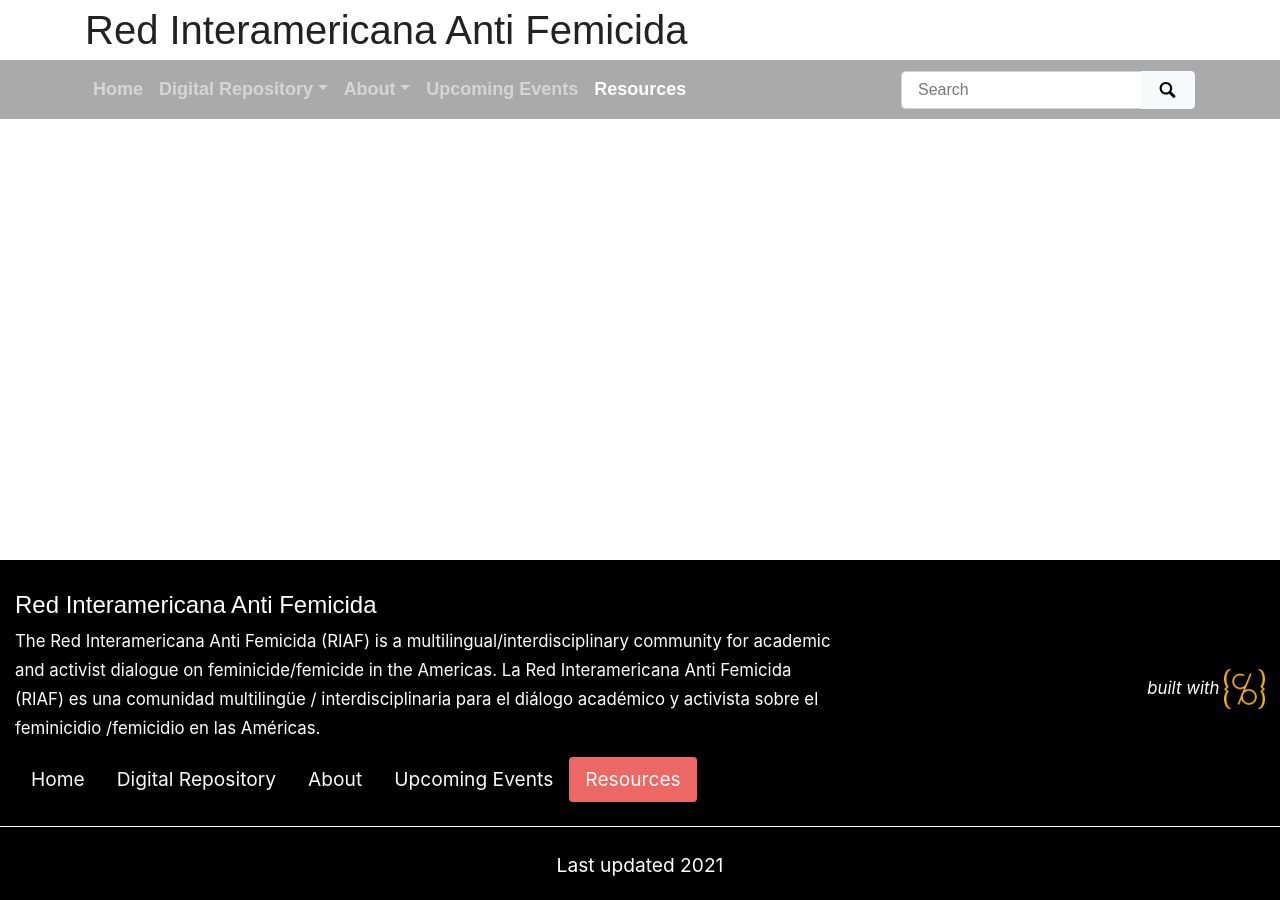
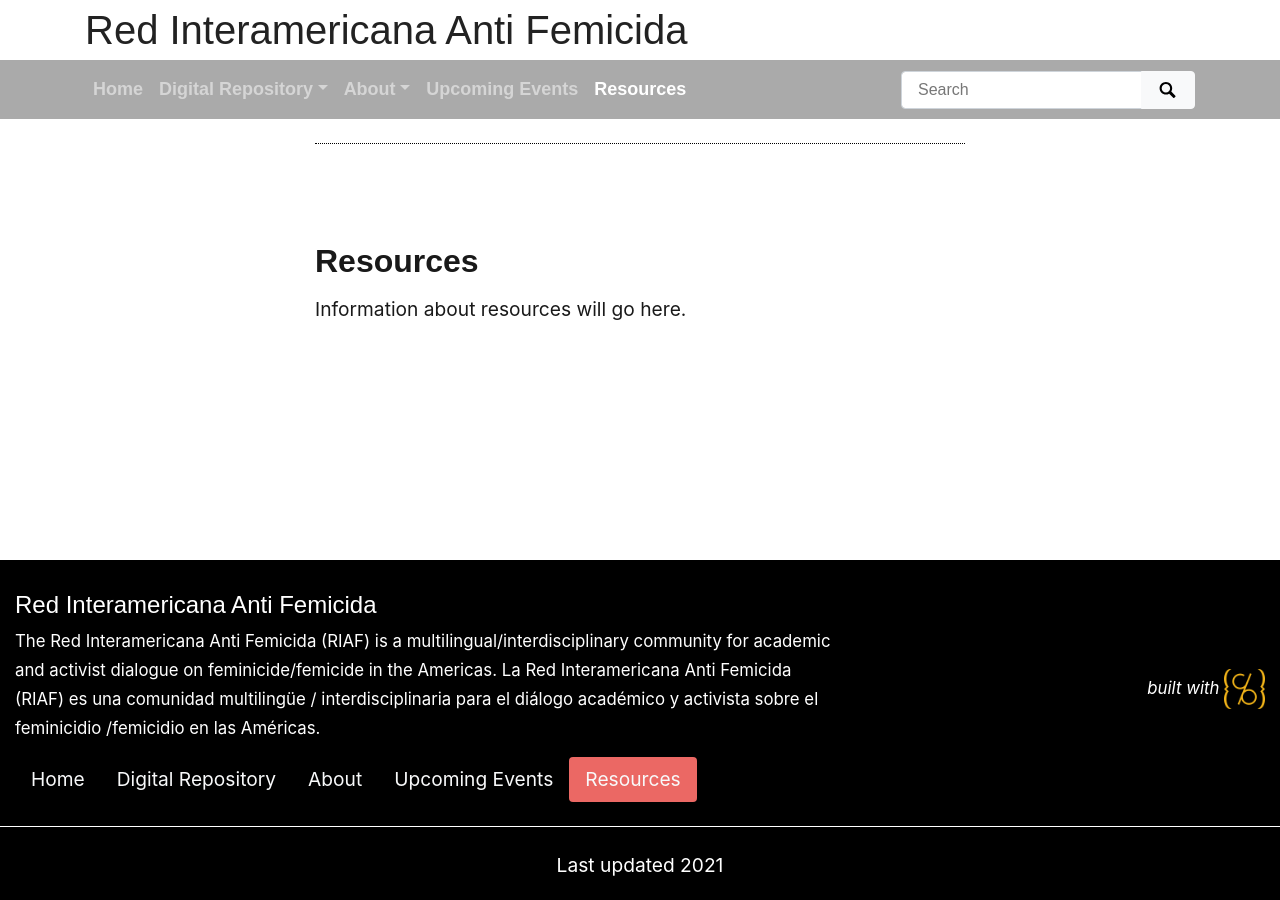
Before and after one commit to riaf-red/riaf-red.github.io, a Jekyll site: the page built from pages/resources.md, in a window 1280 px wide. Built offline with Jekyll 4.4.1, drawn with Linux system fonts in a browser that asks for light colours; nearby versions of some CDN libraries; some web fonts are replaced.

Commit message:
Update resources.md
added sample text to resources page

```diff
--- a/pages/resources.md
+++ b/pages/resources.md
@@ -3,3 +3,7 @@
 layout: about
 permalink: /resources.html
 ---
+
+## Resources
+
+Information about resources will go here.
```
